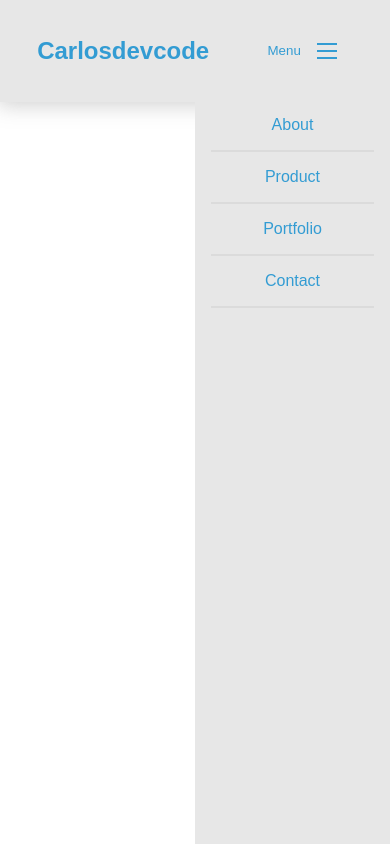
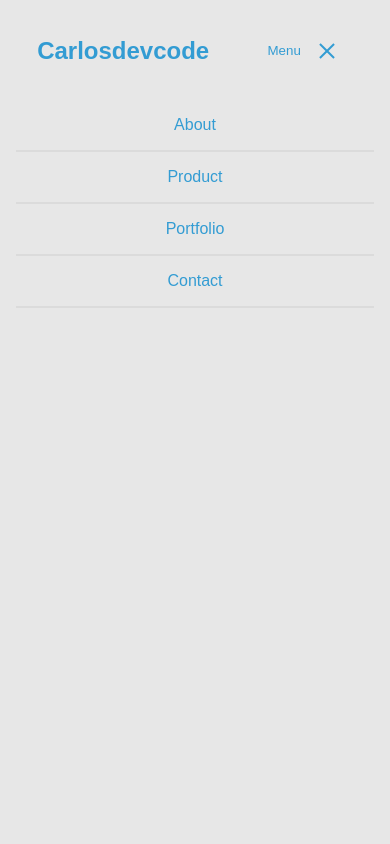
Before and after one commit to Antoni0Carlos/JavaScript, a plain HTML site: page Exercicio/EX-01/menu-hamburger-right/index.html in a window 390 px wide. Both pictures are taken after a click on the button "Menu". Drawn offline with Linux system fonts and the light colour scheme.

Commit message:
menu mobile para praticar eventos do javascript

```diff
--- a/Exercicio/EX-01/menu-hamburger-right/index.html
+++ b/Exercicio/EX-01/menu-hamburger-right/index.html
@@ -11,10 +11,10 @@
       <header class="container" id="header">
         <a href="#" id="logo">Carlosdevcode</a>
         <nav id="navbar">
-            <button id="btn__mobile">Menu
+            <button aria-label="Open Menu" id="btn__mobile"aria-haspopup="true" area-controls="menu" aria-expanded="false">Menu
               <span id="hamburger"></span>
             </button>
-          <ul id="nav__menu">
+          <ul id="nav__menu" role="menu">
             <li class="nav__list">
               <a href="#" class="nav__link">About</a>
             </li>
--- a/Exercicio/EX-01/menu-hamburger-right/main.js
+++ b/Exercicio/EX-01/menu-hamburger-right/main.js
@@ -1,7 +1,16 @@
 const btnMobile = document.getElementById('btn__mobile');
 
-function toggleMenu() {
+function toggleMenu(event) {
+    if (event.type === 'touchstart') event.preventDefault();
     const Navbar = document.getElementById('navbar') ;
     Navbar.classList.toggle('active');
+    const active = Navbar.classList.contains('active');
+    event.currentTarget.setAttribute('aria-expanded', active);
+    if (active) {
+        event.currentTarget.setAttribute('aria-label', 'Close Menu');
+    } else {
+        event.currentTarget.setAttribute('aria-label', 'Open Menu');
+    }
 }
-btnMobile.addEventListener("click", toggleMenu);
+btnMobile.addEventListener('click', toggleMenu);
+btnMobile.addEventListener('touchstart', toggleMenu);
--- a/Exercicio/EX-01/menu-hamburger-right/style.css
+++ b/Exercicio/EX-01/menu-hamburger-right/style.css
@@ -43,11 +43,11 @@ a:hover{
     display: none;
 }
 
-@media screen and  (max-width: 600px){
+@media screen and  (max-width: 650px){
     #nav__menu{
         display: block;
         position: absolute;
-        width: 50%;
+        width: 100%;
         height: 0px;
         top: 100px;
         right: 0pc;
@@ -89,5 +89,17 @@ a:hover{
         height: 2px;
         background-color: #339CD3;
         margin-top: 5px;
+        transition: .3s;
+        position: relative;
+    }
+    .active #hamburger{
+        border-top-color:  transparent;
+    }
+    .active #hamburger::before{
+       transform: rotate(135deg);
+    }
+    .active #hamburger::after{
+        transform: rotate(-135deg);
+        top: -7px;
     }
 }
```
